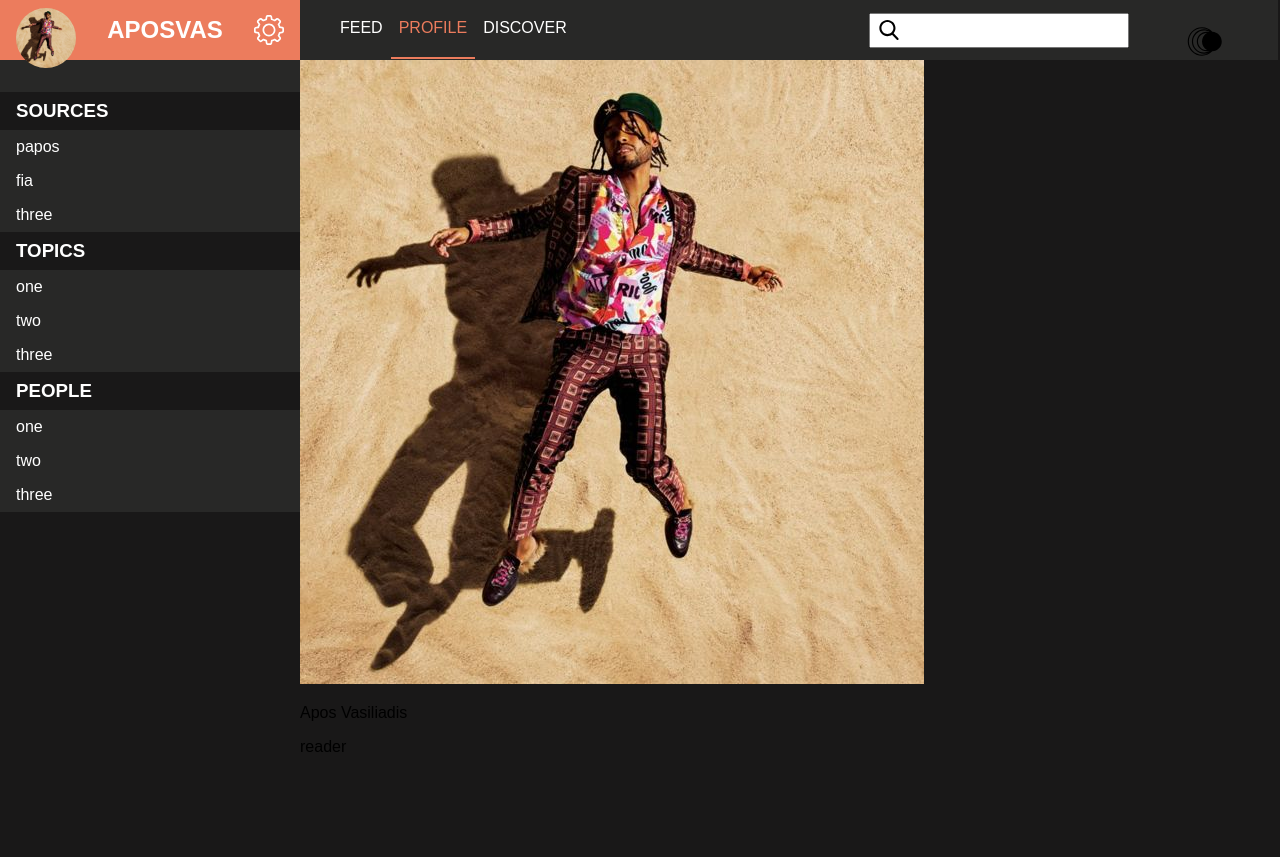
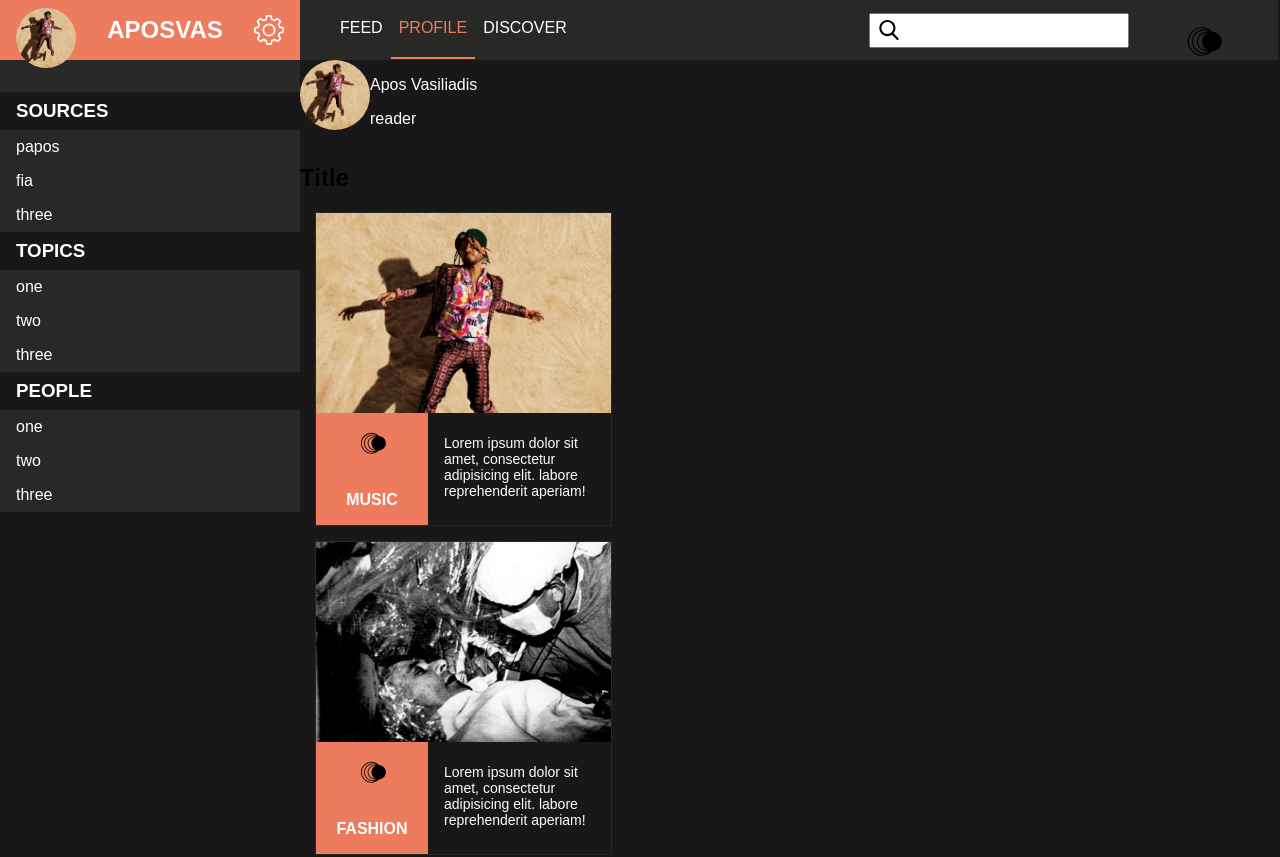
Before and after one commit to anniles/readerpole, a React (Create React App) app: page /profile in a window 1280 px wide. Shown: the top 857 px of the page. Before the commit the page ends 800 px from the top, so only its background shows below. Built offline with nearby package versions, Linux system fonts and the light colour scheme.

Commit message:
profile page: add sass file and begin structure

```diff
--- a/src/containers/UserPage/UserPage.js
+++ b/src/containers/UserPage/UserPage.js
@@ -1,5 +1,7 @@
 import React, { Component } from 'react';
 import { user, news } from './../../constants';
+import './../../css/userPage.css';
+import { NewsBox } from './../../components/NewsBox';
 
 class UserPage extends Component {
   render() {
@@ -16,6 +18,24 @@ class UserPage extends Component {
               <p>{user.role}</p>
             </div>
           </div>
+
+          <div className="profile__categories">
+            <div className="profile__categories-title">
+              <h2>Title</h2>
+            </div>
+
+            <div className="profile__categories-boxes">
+             {news.map((x, i) =>
+              <NewsBox
+                key={i}
+                actions={x.actions}
+                title={x.title}
+                logo={x.logo}
+                image={x.image}
+                description={x.description} />
+              )}
+            </div>
+          </div>
         </div>
       </div>
     );
--- /dev/null
+++ b/src/css/userPage.css
@@ -0,0 +1,8 @@
+.profile__user {
+  display: flex; }
+  .profile__user-avatar img {
+    width: 70px;
+    height: 70px;
+    border-radius: 50%; }
+  .profile__user-info {
+    color: #fff; }
--- /dev/null
+++ b/src/sass/userPage.sass
@@ -0,0 +1,11 @@
+@import 'colors';
+
+.profile__user
+  display: flex;
+  &-avatar
+    img
+      width: 70px;
+      height: 70px;
+      border-radius: 50%;
+  &-info
+    color: $white;
```
